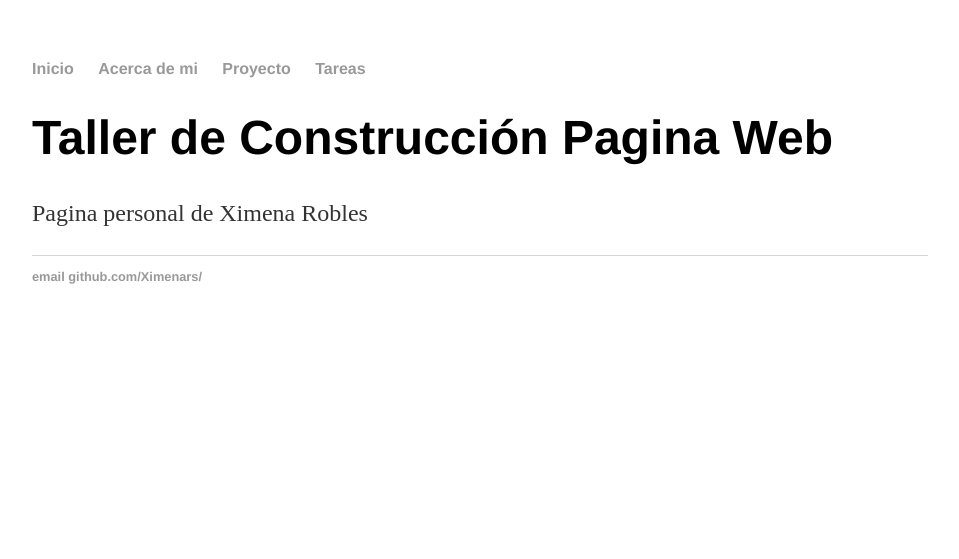
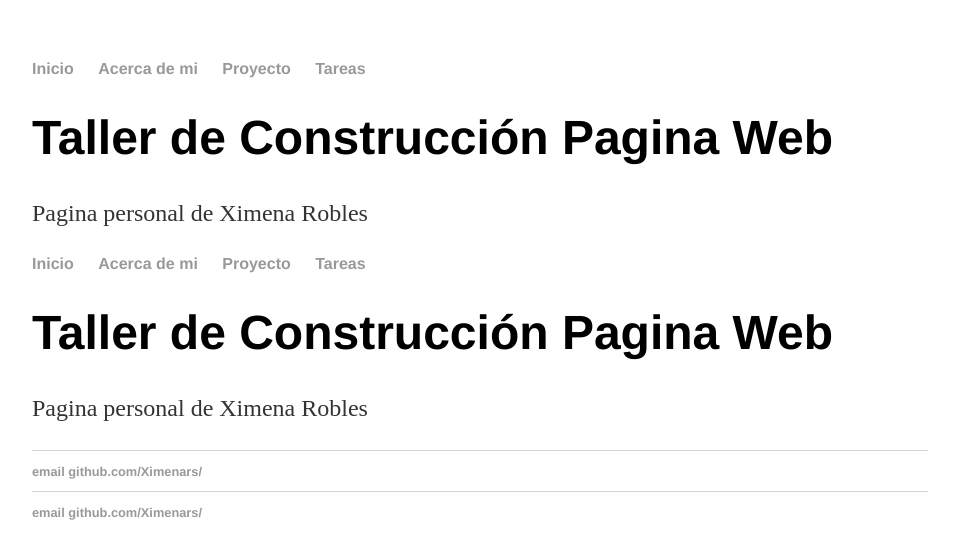
Before and after one commit to Ximenars/Ximenars.github.io, a Jekyll site: the page built from index.html, in a window 1280 px wide. Shown: the top 559 px of the page, without its empty margins (160-1119 px from the left). Built offline with Jekyll 4.4.1, drawn with Linux system fonts in a browser that asks for light colours.

Commit message:
Update index.html

```diff
--- a/index.html
+++ b/index.html
@@ -1,3 +1,12 @@
+---
+layout: default
+title: Ingenieria Biomedica
+---
+ <div class="blurb">
+                    <h1>Taller de Construcción Pagina Web</h1>
+                    <p> Pagina personal de Ximena Robles</p>
+ </div>
+
 <!DOCTYPE html>
 <html>
        <head>
```
